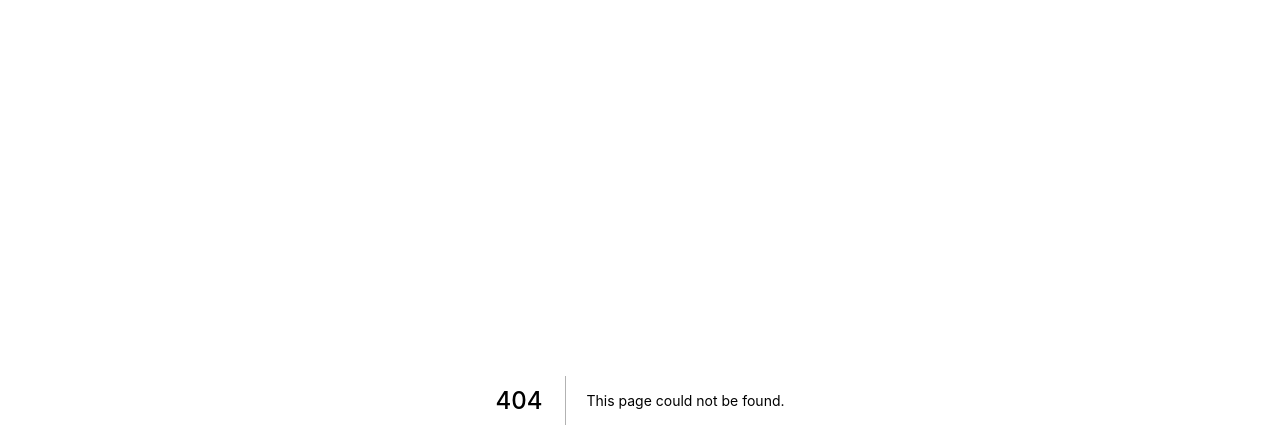
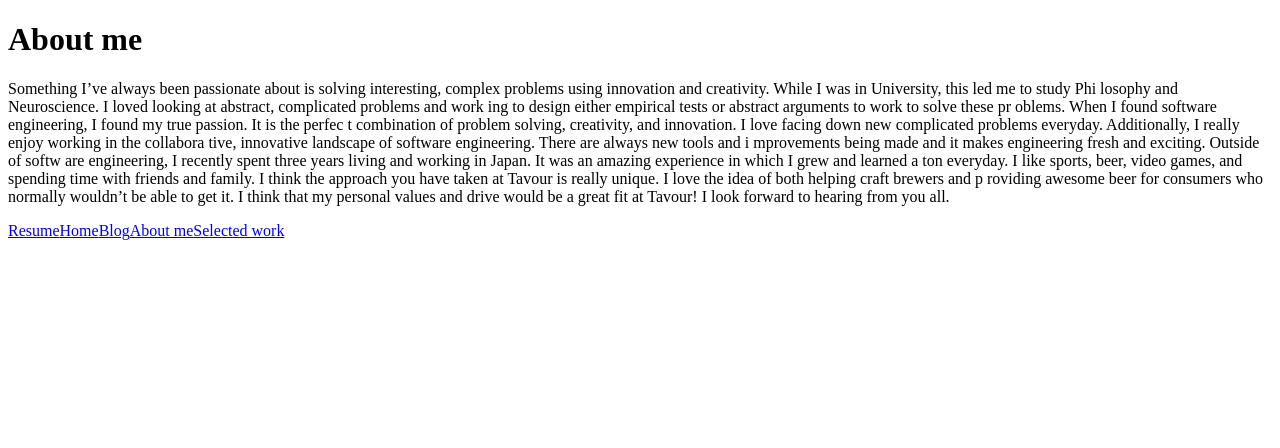
Before and after one commit to Parker-Stafford/personal-site, a Next.js app: page /about-me in a window 1280 px wide. Before the commit this address had no page. Shown: the top 448 px of the page. Built offline with nearby package versions, Linux system fonts and the light colour scheme.

Commit message:
Add about me section

```diff
--- /dev/null
+++ b/pages/about-me.js
@@ -0,0 +1,38 @@
+import React from 'react';
+import Head from 'next/head';
+import Link from 'next/link';
+
+export default function Home() {
+  return (
+    <>
+      <Head>
+        <title>Parker Stafford About</title>
+        <link rel="icon" href="/favicon.ico" />
+      </Head>
+      <h1>About me</h1>
+      <p>
+        Something I’ve always been passionate about is solving interesting, complex problems
+        using innovation and creativity. While I was in University, this led me to study Phi
+        losophy and Neuroscience. I loved looking at abstract, complicated problems and work
+        ing to design either empirical tests or abstract arguments to work to solve these pr
+        oblems. When I found software engineering, I found my true passion. It is the perfec
+        t combination of problem solving, creativity, and innovation. I love facing down new
+        complicated problems everyday. Additionally, I really enjoy working in the collabora
+        tive, innovative landscape of software engineering. There are always new tools and i
+        mprovements being made and it makes engineering fresh and exciting. Outside of softw
+        are engineering, I recently spent three years living and working in Japan. It was an
+        amazing experience in which I grew and learned a ton everyday. I like sports, beer,
+        video games, and spending time with friends and family. I think the approach you have
+        taken at Tavour is really unique. I love the idea of both helping craft brewers and p
+        roviding awesome beer for consumers who normally wouldn’t be able to get it. I think
+        that my personal values and drive would be a great fit at Tavour! I look forward to
+        hearing from you all.
+      </p>
+      <Link href="/resume.pdf">Resume</Link>
+      <Link href="/">Home</Link>
+      <Link href="/blog">Blog</Link>
+      <Link href="about-me">About me</Link>
+      <Link href="work">Selected work</Link>
+    </>
+  );
+}
```
